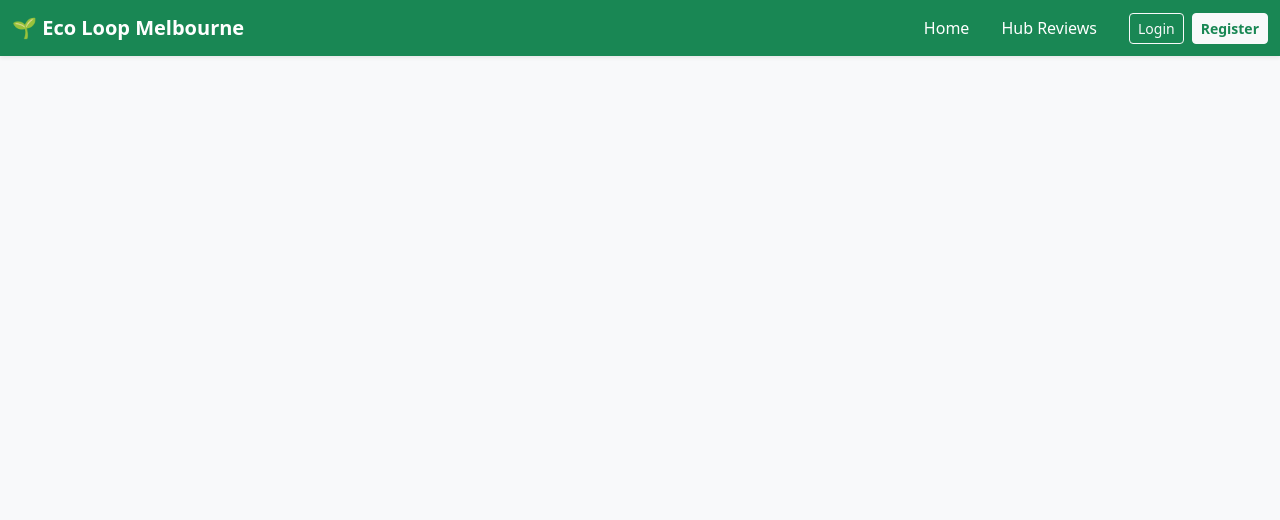
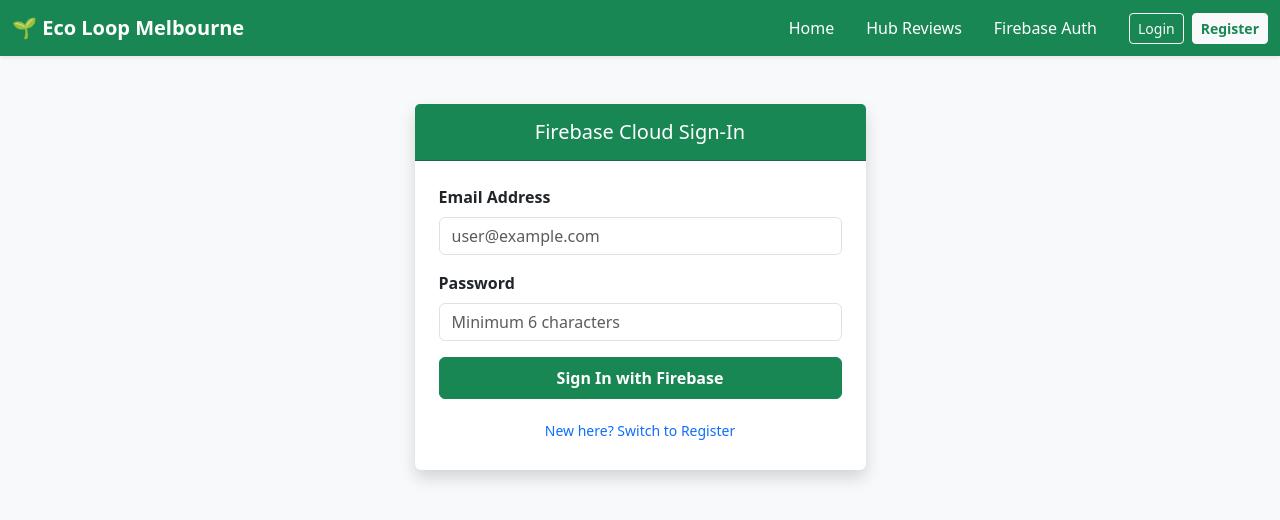
Before and after one commit to callmeneph/-A1.2-Basic-Web-App-Debug-and-Extend, a Vue app in the folder ecoloop-app/: page /cloud-login in a window 1280 px wide. Shown: the top 520 px of the page. Built offline with nearby package versions, Linux system fonts and the light colour scheme.

Commit message:
Setting Up Firebase and creating a test user to test it out

```diff
--- a/ecoloop-app/package.json
+++ b/ecoloop-app/package.json
@@ -13,7 +13,9 @@
     "format": "prettier --write --experimental-cli src/"
   },
   "dependencies": {
+    "axios": "^1.20.0",
     "bootstrap": "^5.3.8",
+    "firebase": "^13.0.0",
     "vue": "^3.5.40",
     "vue-router": "^4.6.4"
   },
--- a/ecoloop-app/src/components/AppNavbar.vue
+++ b/ecoloop-app/src/components/AppNavbar.vue
@@ -12,6 +12,10 @@
           </li>
           <li class="nav-item">
             <router-link class="nav-link text-white" to="/reviews">Hub Reviews</router-link>
+          </li>
+          <!-- Firebase Auth Link -->
+          <li class="nav-item">
+            <router-link class="nav-link text-white" to="/cloud-login">Firebase Auth</router-link>
           </li>
           <!-- Show Admin link only if logged-in user is admin -->
           <li v-if="currentUser?.role === 'admin'" class="nav-item">
--- /dev/null
+++ b/ecoloop-app/src/firebase/init.js
@@ -0,0 +1,19 @@
+// src/firebase/init.js
+import { initializeApp } from 'firebase/app'
+import { getAuth } from 'firebase/auth'
+import { getFirestore } from 'firebase/firestore'
+
+const firebaseConfig = {
+  apiKey: "AIzaSyDUFwT8zpFouS35m4UYbrpdehn-wUJGCDY",
+  authDomain: "fit5032-5449a.firebaseapp.com",
+  projectId: "fit5032-5449a",
+  storageBucket: "fit5032-5449a.firebasestorage.app",
+  messagingSenderId: "66905204340",
+  appId: "1:66905204340:web:d5338096f8ee9feae7d321"
+}
+
+// Initialize Firebase
+const app = initializeApp(firebaseConfig)
+export const auth = getAuth(app)
+export const db = getFirestore(app)
+export default app
--- a/ecoloop-app/src/router/index.js
+++ b/ecoloop-app/src/router/index.js
@@ -1,4 +1,3 @@
-
 import { createRouter, createWebHistory } from 'vue-router'
 import HomeView from '../views/HomeView.vue'
 import LoginView from '../views/LoginView.vue'
@@ -6,22 +5,24 @@
 import ReviewsView from '../views/ReviewsView.vue'
 import AdminView from '../views/AdminView.vue'
 import UnauthorizedView from '../views/UnauthorizedView.vue'
+import FirebaseAuthView from '../views/FirebaseAuthView.vue'
 
 const routes = [
   { path: '/', name: 'Home', component: HomeView },
   { path: '/login', name: 'Login', component: LoginView },
   { path: '/register', name: 'Register', component: RegisterView },
+  { path: '/cloud-login', name: 'CloudLogin', component: FirebaseAuthView },
   {
     path: '/reviews',
     name: 'Reviews',
     component: ReviewsView,
-    meta: { requiresAuth: true } // this one for OUR Logged-in members & admins
+    meta: { requiresAuth: true }
   },
   {
     path: '/admin',
     name: 'Admin',
     component: AdminView,
-    meta: { requiresAuth: true, roles: ['admin'] } // only for my beloved admin role
+    meta: { requiresAuth: true, roles: ['admin'] }
   },
   { path: '/unauthorized', name: 'Unauthorized', component: UnauthorizedView }
 ]
@@ -31,7 +32,7 @@
   routes
 })
 
-// Navigation Guard for RBAC
+// Navigation Guard
 router.beforeEach((to, from, next) => {
   const sessionUser = JSON.parse(localStorage.getItem('ecoloop_current_user') || 'null')
 
--- /dev/null
+++ b/ecoloop-app/src/views/FirebaseAuthView.vue
@@ -0,0 +1,91 @@
+<!-- src/views/FirebaseAuthView.vue -->
+<template>
+  <div class="container my-5">
+    <div class="row justify-content-center">
+      <div class="col-12 col-md-6 col-lg-5">
+        <div class="card shadow border-0">
+          <div class="card-header bg-success text-white text-center py-3">
+            <h2 class="h5 mb-0">{{ isRegister ? 'Create Cloud Account' : 'Firebase Cloud Sign-In' }}</h2>
+          </div>
+          <div class="card-body p-4">
+            <div v-if="errorMsg" class="alert alert-danger py-2">{{ errorMsg }}</div>
+            <div v-if="successMsg" class="alert alert-success py-2">{{ successMsg }}</div>
+
+            <form @submit.prevent="handleSubmit">
+              <div class="mb-3">
+                <label for="fbEmail" class="form-label fw-semibold">Email Address</label>
+                <input
+                  id="fbEmail"
+                  v-model.trim="email"
+                  type="email"
+                  class="form-control"
+                  placeholder="user@example.com"
+                  required
+                />
+              </div>
+
+              <div class="mb-3">
+                <label for="fbPassword" class="form-label fw-semibold">Password</label>
+                <input
+                  id="fbPassword"
+                  v-model="password"
+                  type="password"
+                  class="form-control"
+                  placeholder="Minimum 6 characters"
+                  required
+                />
+              </div>
+
+              <button type="submit" class="btn btn-success w-100 fw-bold py-2 mb-3">
+                {{ isRegister ? 'Register with Firebase' : 'Sign In with Firebase' }}
+              </button>
+            </form>
+
+            <div class="text-center">
+              <button class="btn btn-link text-decoration-none btn-sm" @click="toggleMode">
+                {{ isRegister ? 'Already registered? Switch to Sign In' : 'New here? Switch to Register' }}
+              </button>
+            </div>
+          </div>
+        </div>
+      </div>
+    </div>
+  </div>
+</template>
+
+<script setup>
+import { ref } from 'vue'
+import { useRouter } from 'vue-router'
+import { auth } from '../firebase/init'
+import { createUserWithEmailAndPassword, signInWithEmailAndPassword } from 'firebase/auth'
+
+const email = ref('')
+const password = ref('')
+const isRegister = ref(false)
+const errorMsg = ref('')
+const successMsg = ref('')
+const router = useRouter()
+
+const toggleMode = () => {
+  isRegister.value = !isRegister.value
+  errorMsg.value = ''
+  successMsg.value = ''
+}
+
+const handleSubmit = async () => {
+  errorMsg.value = ''
+  successMsg.value = ''
+  try {
+    if (isRegister.value) {
+      await createUserWithEmailAndPassword(auth, email.value, password.value)
+      successMsg.value = 'Account successfully registered to Firebase!'
+    } else {
+      await signInWithEmailAndPassword(auth, email.value, password.value)
+      successMsg.value = 'Signed in successfully!'
+    }
+    setTimeout(() => router.push('/'), 1200)
+  } catch (err) {
+    errorMsg.value = err.message
+  }
+}
+</script>
```
Also changed, not shown: 1 other file (tests, documents, lock files or other folders).
